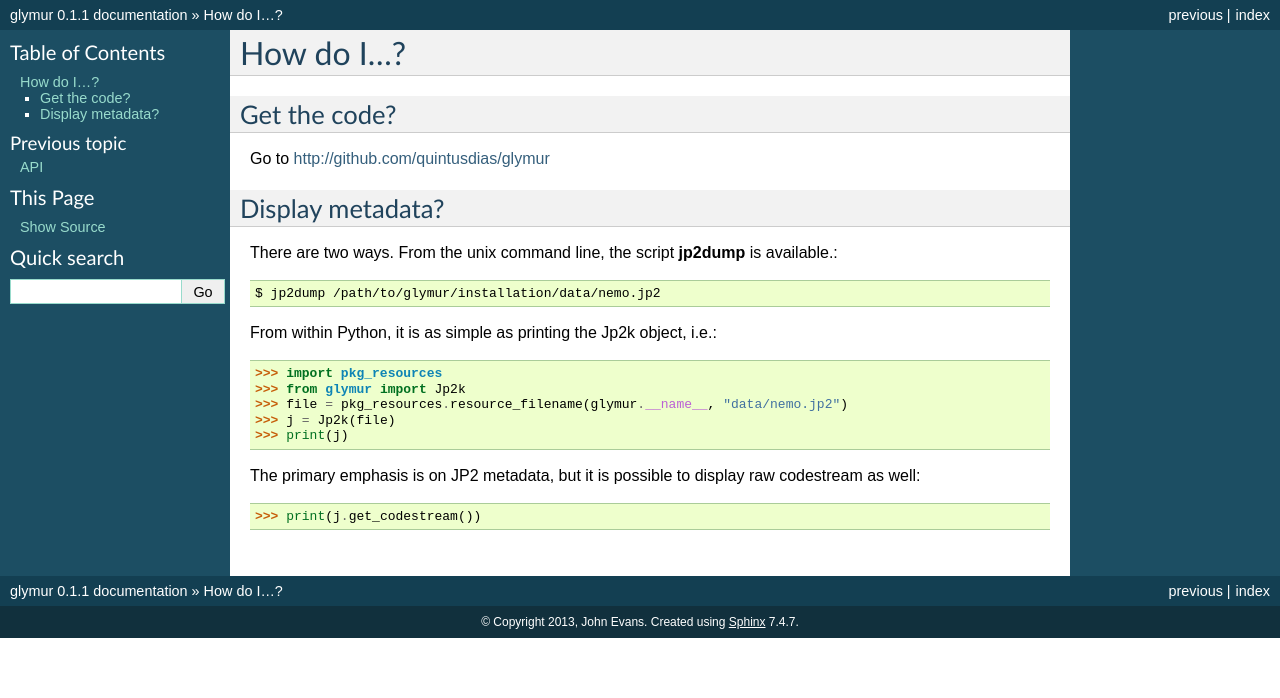
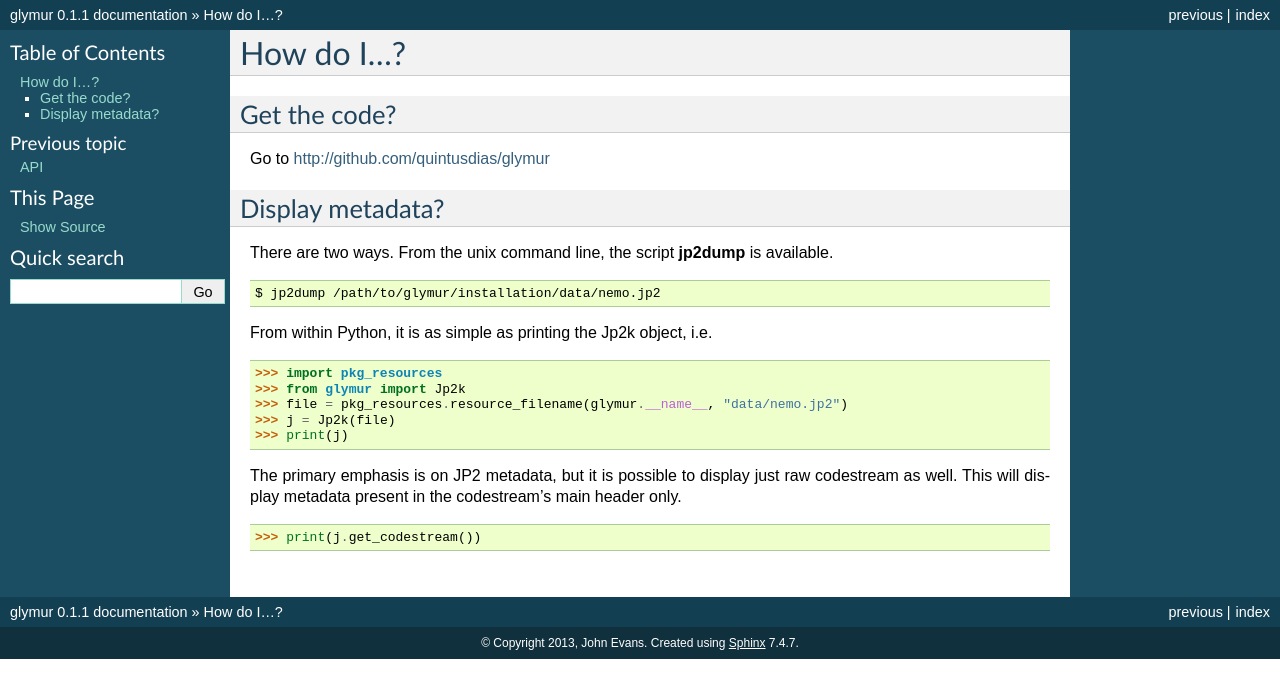
Before and after one commit to quintusdias/glymur, a Sphinx documentation site: the page built from docs/source/how_do_i.rst, in a window 1280 px wide. Shown: the top 698 px of the page. Built offline with Sphinx 7.4.7, drawn with Linux system fonts in a browser that asks for light colours.

Commit message:
Added spaces between punctuation and rst tokens.

```diff
--- a/docs/source/how_do_i.rst
+++ b/docs/source/how_do_i.rst
@@ -10,11 +10,11 @@
 Display metadata?
 =================
 There are two ways.  From the unix command line, the script **jp2dump** is
-available.::
+available. ::
 
     $ jp2dump /path/to/glymur/installation/data/nemo.jp2
 
-From within Python, it is as simple as printing the Jp2k object, i.e.::
+From within Python, it is as simple as printing the Jp2k object, i.e. ::
 
     >>> import pkg_resources
     >>> from glymur import Jp2k
@@ -23,6 +23,7 @@
     >>> print(j)
 
 The primary emphasis is on JP2 metadata, but it is possible to
-display raw codestream as well::
+display just raw codestream as well. This will display metadata present in the
+codestream's main header only. ::
 
     >>> print(j.get_codestream())
```
